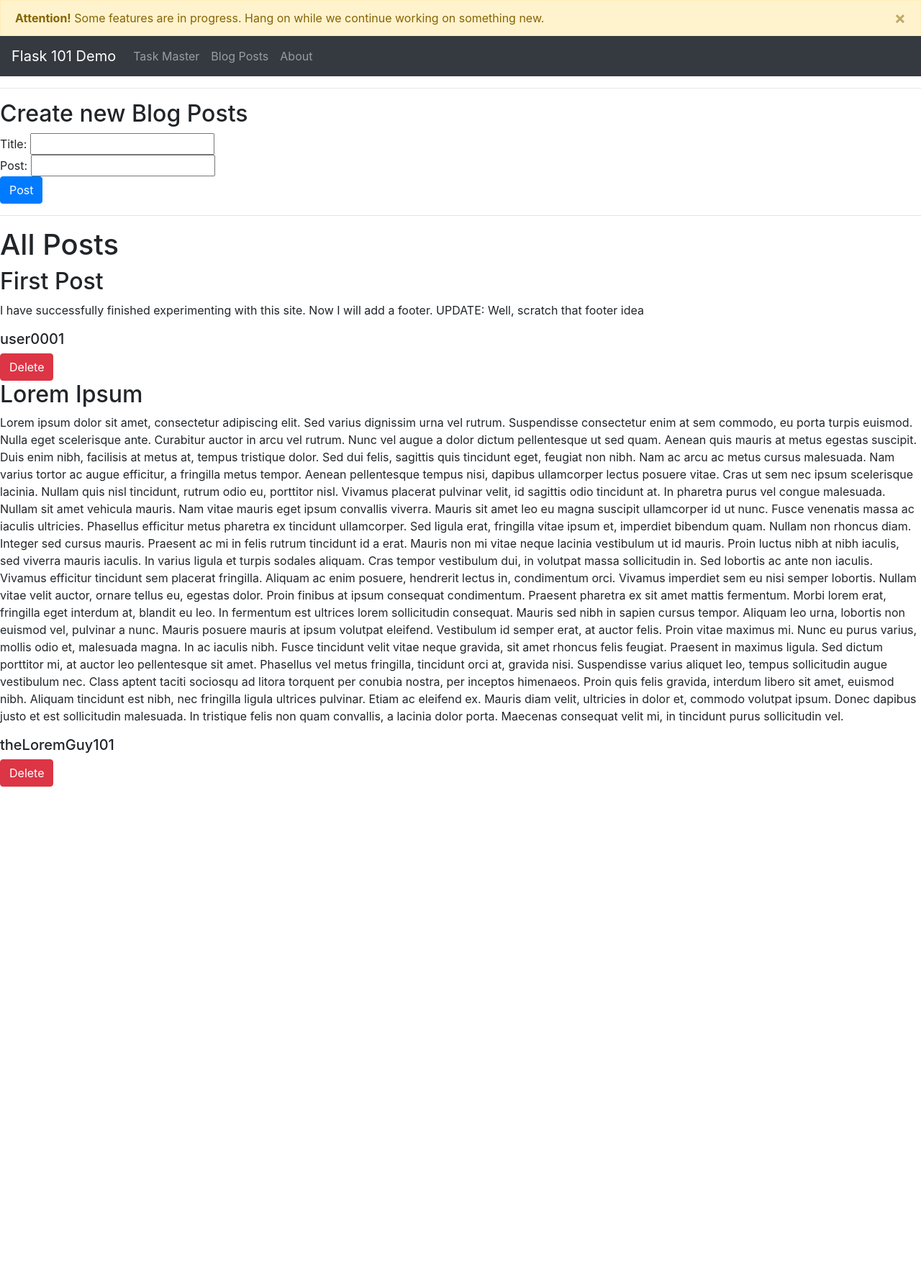
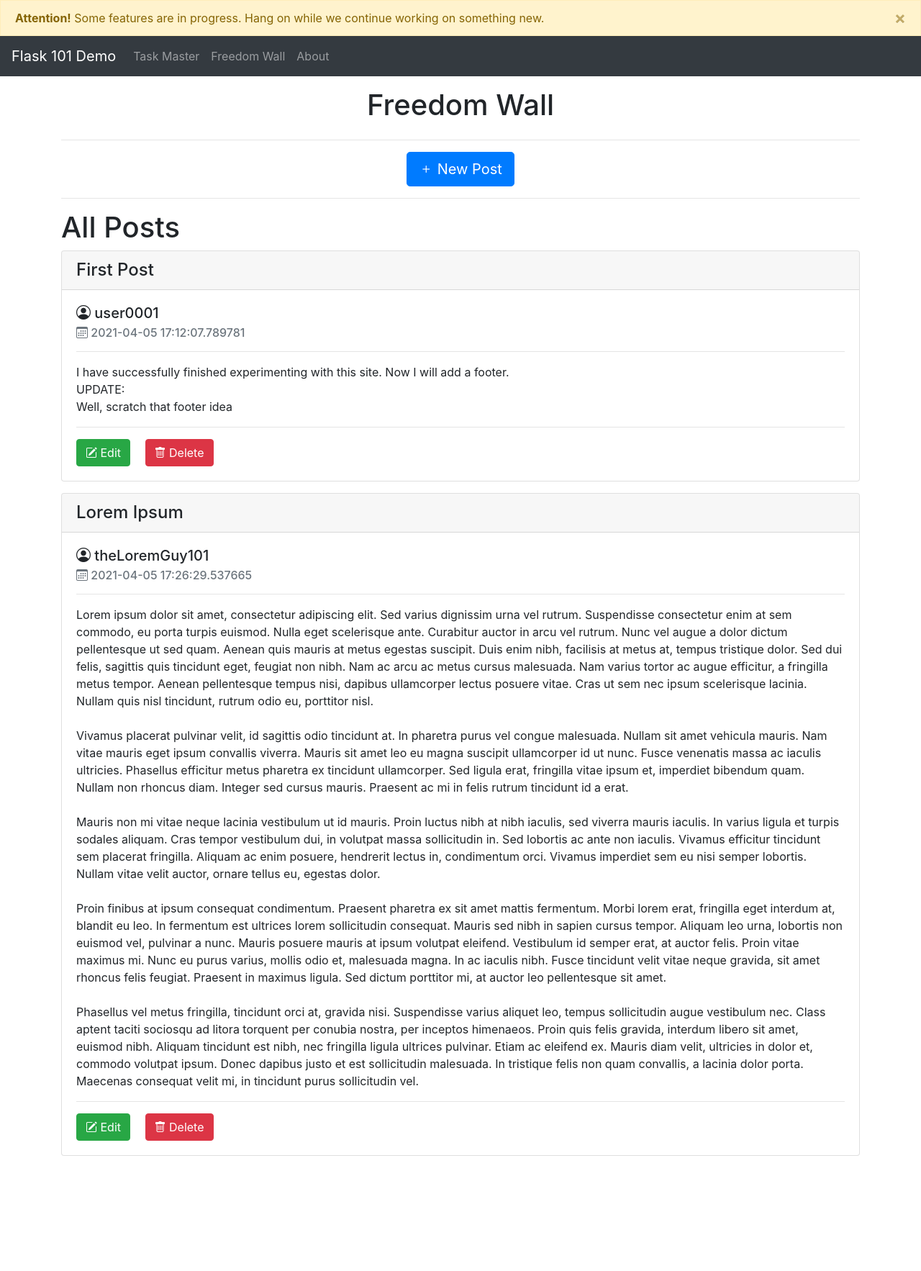
Before and after one commit to jjpormento21/flask-Demo, a Flask app: page /blog_posts in a window 1280 px wide. Shown: the whole page at 72% size. Before the commit the page ends 1093 px from the top, so only its background shows below. Run offline with Flask 2, Linux system fonts and the light colour scheme; data comes from the database, SQL or seed files in the repository; both versions use the stored data as it was after the commit; some libraries are stand-ins or nearby versions.

Commit message:
Major feature: Blog Posts

```diff
--- a/app.py
+++ b/app.py
@@ -14,7 +14,7 @@ db = SQLAlchemy(app) #initialize database
 class toDo(db.Model):
     id = db.Column(db.Integer, primary_key = True)
     content = db.Column(db.String(200), nullable = False)
-    dateCreated = db.Column(db.DateTime, default =datetime.utcnow)
+    dateCreated = db.Column(db.DateTime, default =datetime.now)
 
     def __repr__(self):
         return '<Task %r>' % self.id
@@ -24,12 +24,29 @@ class BlogPost(db.Model):
     title = db.Column(db.String(50), nullable = False)
     content = db.Column(db.Text, nullable=False)
     author = db.Column(db.String(20), nullable=False, default='Anonymous User')
-    datePosted = db.Column(db.DateTime, nullable = False , default =datetime.utcnow)
+    datePosted = db.Column(db.DateTime, nullable = False , default = datetime.now)
 
     def __repr__(self):
         return 'Blog post' + str(self.id)
 
 #The routing stuff
+#Blog Posts
+@app.route('/blog_posts', methods=['GET', 'POST'])
+def posts():
+
+    if request.method == 'POST':
+        post_title = request.form['title']
+        post_content = request.form['content']
+        post_author = request.form['author']
+        new_post = BlogPost(title=post_title, content=post_content, author=post_author)
+        db.session.add(new_post)
+        db.session.commit()
+        return redirect('/blog_posts')
+    else:
+        all_posts = BlogPost.query.order_by(BlogPost.datePosted).all()
+        return render_template('posts.html', posts=all_posts)
+
+#To-do app
 @app.route('/', methods=['POST','GET'])
 def index():
     if request.method == 'POST':
@@ -68,6 +85,19 @@ def task_delete(id):
     except:
         return 'There was an issue deleting this task'
 
+#Updating Stuff
+@app.route('/blog_edit/<int:id>', methods= ['GET', 'POST'])
+def blog_edit(id):
+    post = BlogPost.query.get_or_404(id)
+    if request.method == 'POST':
+        post.title = request.form['title']
+        post.author = request.form['author']
+        post.content = request.form['content']
+        db.session.commit()
+        return redirect('/blog_posts')
+    else:
+        return render_template('blog_edit.html', post=post)
+
 @app.route('/task_update/<int:id>', methods = ['GET', 'POST'])
 def task_update(id):
     task = toDo.query.get_or_404(id)
@@ -83,20 +113,6 @@ def task_update(id):
     else:
         return render_template('task_update.html', task=task)
 
-#Blog Posts
-@app.route('/blog_posts', methods=['GET', 'POST'])
-def posts():
-
-    if request.method == 'POST':
-        post_title = request.form['title']
-        post_content = request.form['content']
-        new_post = BlogPost(title=post_title, content=post_content)
-        db.session.add(new_post)
-        db.session.commit()
-        return redirect('/blog_posts')
-    else:
-        all_posts = BlogPost.query.order_by(BlogPost.datePosted).all()
-        return render_template('posts.html', posts=all_posts)
 
 
 if __name__ == "__main__":
--- a/templates/base.html
+++ b/templates/base.html
@@ -29,7 +29,7 @@
         <div class="collapse navbar-collapse" id="navbarNavAltMarkup">
             <div class="navbar-nav">
                 <a class="nav-link" href="/">Task Master <span class="sr-only">(current)</span></a>
-                <a class="nav-link" href="/blog_posts">Blog Posts</a>
+                <a class="nav-link" href="/blog_posts">Freedom Wall</a>
                 <a href="https://bit.ly/31VUq8t" class="nav-link">About</a>
             </div>
         </div>
@@ -41,7 +41,9 @@
     <script src="https://cdn.jsdelivr.net/npm/bootstrap@4.6.0/dist/js/bootstrap.bundle.min.js"
         integrity="sha384-Piv4xVNRyMGpqkS2by6br4gNJ7DXjqk09RmUpJ8jgGtD7zP9yug3goQfGII0yAns"
         crossorigin="anonymous"></script>
+    <script src="{{ url_for('static', filename = 'js/main.js')}}"></script>
     {% block body %} {% endblock %}
+
 </body>
 
 </html>
--- a/templates/index.html
+++ b/templates/index.html
@@ -39,7 +39,7 @@
         </table>
         {% endif %}
 
-        <form action="/" class="needs-validation" method="POST" novalidate>
+        <form action="/" class="needs-validation" method="POST">
             <div class="row">
                 <div class="col-lg-9">
                     <input type="text" class="form-control mb-3" name="content" required id="content" placeholder="Enter Task"
--- a/templates/posts.html
+++ b/templates/posts.html
@@ -2,34 +2,82 @@
 
 
 {% block head %}
-<title>TheBlog</title>
+<title>TheFreedomWall</title>
 {% endblock %}
 
 
+{% block body %}
+<h1 class="text-center mt-3">Freedom Wall</h1>
+<div class="container">
+    <div class="row">
+        <div class="col text-center">
+            <hr>
+            <!-- Button trigger modal -->
+            <button type="button" class="btn btn-primary btn-lg" data-toggle="modal" data-target="#newPost">
+                <i class="bi bi-plus"></i> New Post
+            </button>
+        </div>
+    </div>
+</div>
 
-{% block body %}
+<!--Modal-->
+<div class="modal fade" id="newPost" tabindex="-1" aria-labelledby="exampleModalLabel" aria-hidden="true">
+    <div class="modal-dialog">
+        <div class="modal-content">
+            <div class="modal-header">
+                <h5 class="modal-title">Create Post</h5>
+                <button type="button" class="close" data-dismiss="modal" aria-label="Close">
+                    <span aria-hidden="true">&times;</span>
+                </button>
+            </div>
+            <div class="modal-body">
+                <form action="/blog_posts" method="POST">
+                    <label for="title">Title</label>
+                    <input class="form-control" type="text" name="title" id="title" placeholder="Post Title" required autocomplete="off">
+                    <br>
+                    <label for="author">Author</label>
+                    <input class="form-control" type="text" name="author" id="author" placeholder="Username" required autocomplete="off">
+                    <br>
+                    <label for="content">Post</label>
+                    <textarea class="form-control" style="resize: none;" name="content" id="content" cols="30" rows="10"
+                        placeholder="What's on your mind?"></textarea>
 
-<hr>
-<h2>Create new Blog Posts</h2>
-<form action="/blog_posts" method="POST">
-    Title: <input type="text" name="title" id="title">
-    <br>
-    Post: <input type="text" name="content" id="content">
-    <br>
-    <button type="submit" class="btn btn-primary">Post</button>
-</form>
-<hr>
-<h1>All Posts</h1>
-
-    {% for post in posts %}
-        <h2>{{ post.title }}</h2>
-        <p>{{ post.content }}</p>
-        <h5>{{ post.author }}</h5>
-        <a href="/blog_post_delete/{{post.id}}" class="btn btn-danger">Delete</a>
-    {% endfor %}
+            </div>
+            <div class="modal-footer">
+                <button type="button" class="btn btn-secondary" data-dismiss="modal">Close</button>
+                <button type="submit" class="btn btn-primary">Post</button>
+            </div>
+            </form>
+        </div>
+    </div>
+</div>
 
 
+<div class="container">
+    <hr>
+    <h1>All Posts</h1>
+    {% if posts|length < 1 %} <div class="alert alert-info text-center">
+        <i class="bi bi-newspaper" style="font-size: 50px;"></i>
+        <br>
+        <strong>No posts to show.</strong> Get started by creating a new one!
+</div>
 
-
+{% endif %}
+{% for post in posts %}
+<div class="card mb-3">
+    <h4 class="card-header">{{ post.title }}</h4>
+    <div class="card-body">
+        <h5 class="card-title"> <i class="bi bi-person-circle"></i> {{ post.author }}</h5>
+        <h6 class="card-subtitle text-secondary"> <i class="bi bi-calendar3"></i> {{ post.datePosted }}</h6>
+        <hr>
+        <p style="white-space: pre-wrap;">{{ post.content }}</p>
+        <hr>
+        <a href="/blog_edit/{{post.id}}" class="btn btn-success mr-3"><i class="bi bi-pencil-square"></i> Edit</a>
+        <a href="/blog_post_delete/{{post.id}}" class="btn btn-danger"><i class="bi bi-trash"></i> Delete</a>
+    </div>
+</div>
+{% endfor %}
+</div>
+<div style="margin-bottom: 10em;"></div>
 
 {% endblock %}
```
Also changed, not shown: templates/blog_edit.html (added, +26 -0 lines), static/css/js/main.js (added), test.db.
